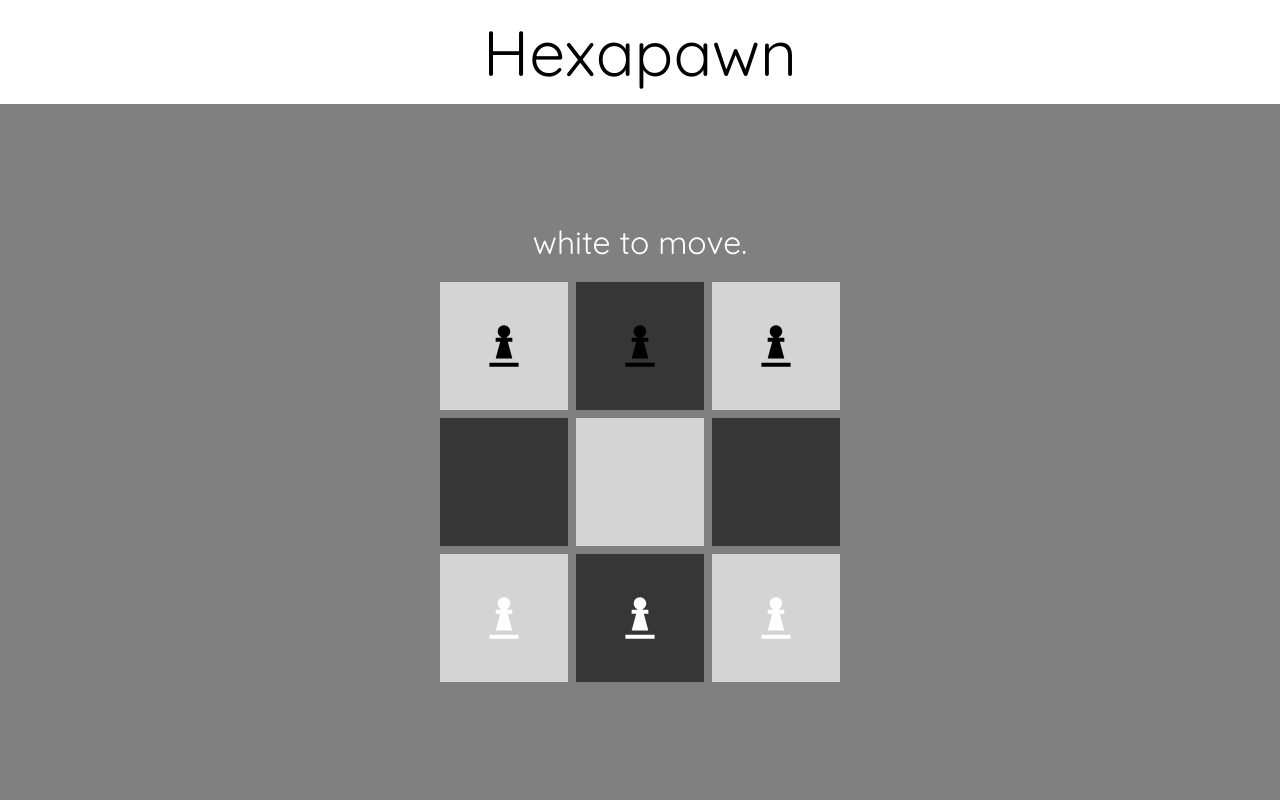
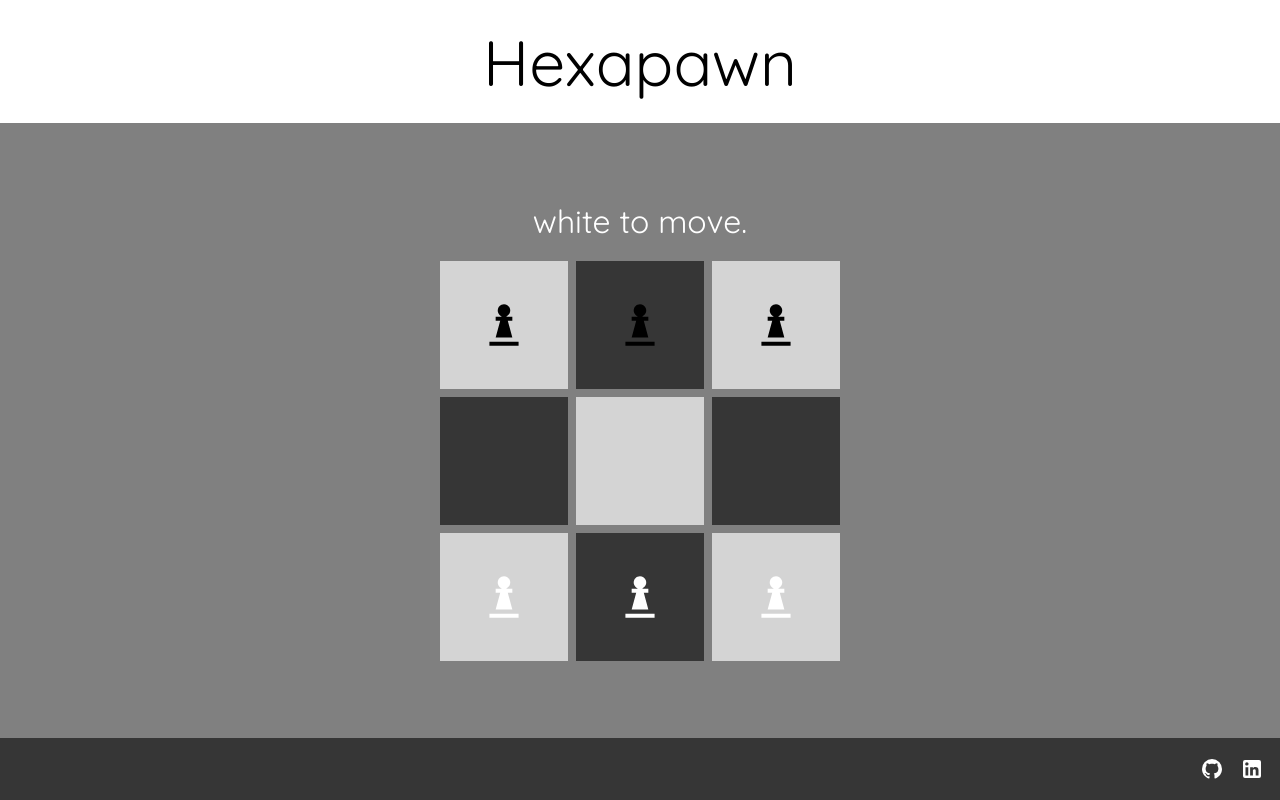
Before and after one commit to imranradzi/hexapawn, a website built with webpack: page dist/index.html in a window 1280 px wide. Built offline with Linux system fonts and the light colour scheme.

Commit message:
add footer, included links to linkedin and github repo

```diff
--- a/src/styles.css
+++ b/src/styles.css
@@ -25,10 +25,11 @@ header,
 
 header {
   background-color: white;
-  height: 120px;
+  flex: 2;
 }
 
 .main-container {
+  flex: 10;
   background-color: grey;
   height: 100%;
   display: flex;
@@ -71,3 +72,41 @@ header {
 .tile.selected {
   background-color: rgba(0, 255, 255, 0.689);
 }
+
+footer {
+  flex: 1;
+}
+
+footer,
+.links {
+  color: white;
+  width: 100%;
+}
+
+.links {
+  background-color: rgb(54, 54, 54);
+  display: flex;
+  justify-content: end;
+  height: 100%;
+}
+
+.links > div,
+a {
+  margin-right: 8px;
+  display: flex;
+  flex-direction: column;
+  justify-content: center;
+  align-items: center;
+}
+
+a:link {
+  color: white;
+}
+
+a:visited {
+  color: rgba(223, 223, 223, 0.74);
+}
+
+a:hover, a:active {
+  color: rgba(24, 201, 255, 0.863);
+}
```
Also changed, not shown: dist/index.html, dist/main.js.
